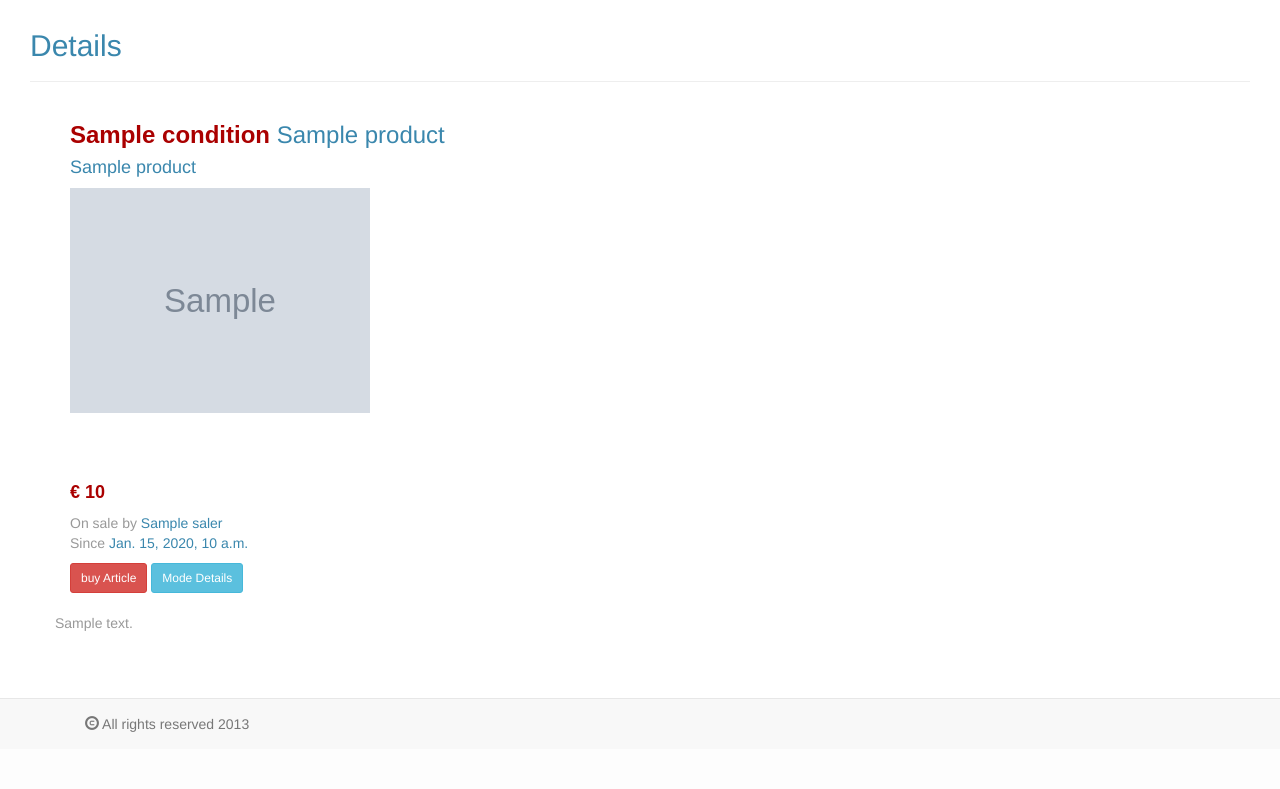
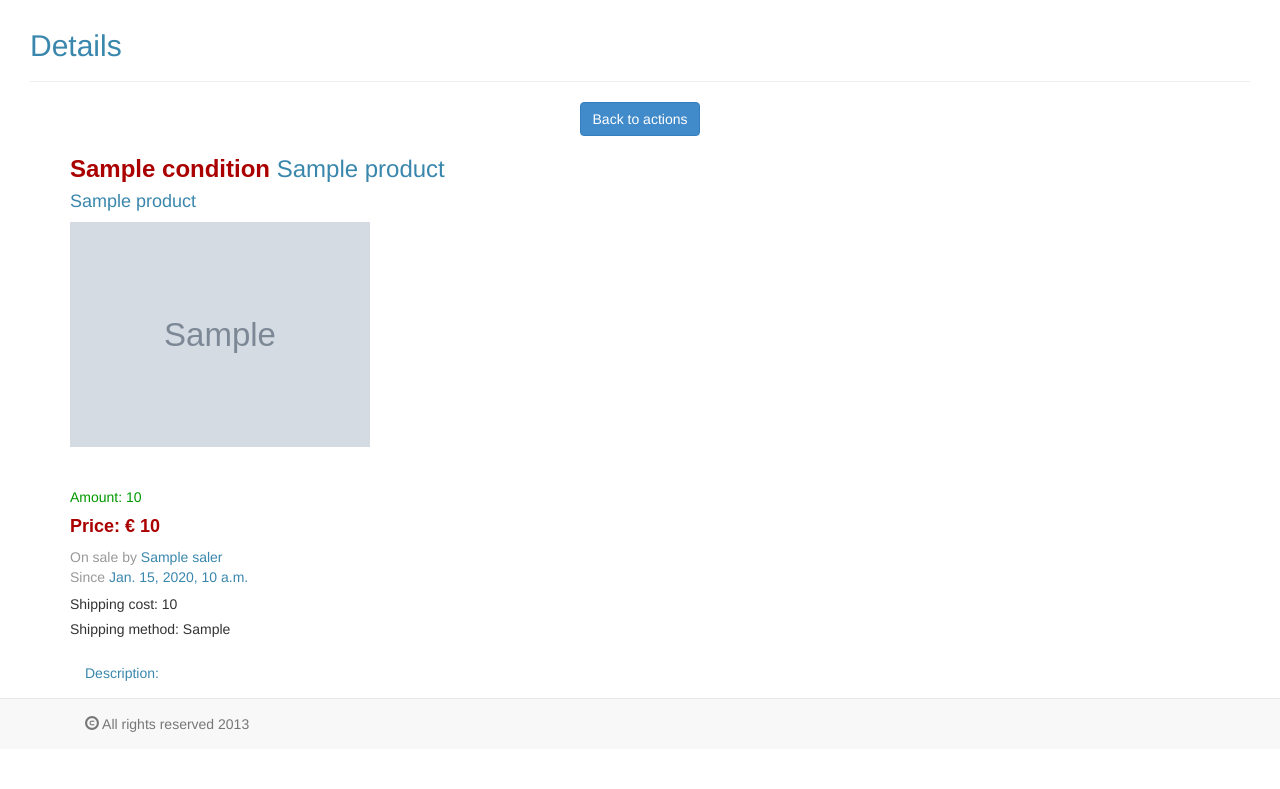
Before and after one commit to greenlighthome/shopit, a Django app: template templates/dashboard/dashboard_details.html in a window 1280 px wide. Shown: the part 51-840 px from the top of the page. Before the commit the page ends 783 px from the top, so only its background shows below. Run offline with Django 3.2, Linux system fonts and the light colour scheme; the template is opened without the code that fills it: most values are stand-ins (such as "Sample title", 1, 10 or a date in 2020); grey boxes marked "Sample" are stand-in pictures; some libraries are stand-ins or nearby versions.

Commit message:
minor changes before nenad change my code ;)

```diff
--- a/static/css/custom_dashboard.css
+++ b/static/css/custom_dashboard.css
@@ -28,6 +28,16 @@ h3 {
 }
 #basic-tooltip {
   width: 40px;
+}
+.btn-center {
+  margin-left: auto;
+  margin-right: auto;
+  display: block;
+}
+.on_stock {
+  position: relative;
+  color: #009900;
+  display: inline;
 }
 .popover {
   background-color: #3276B1;
--- a/static/less/custom_dashboard.less
+++ b/static/less/custom_dashboard.less
@@ -36,6 +36,17 @@ h1,h2,h3 {
 #basic-tooltip {
   width: 40px;
 }
+.btn-center {
+  margin-left: auto;
+  margin-right: auto;
+  display: block;
+}
+
+.on_stock {
+    position: relative;
+    color:#009900;
+    display: inline;
+  }
 
 .popover {
   background-color: #3276B1;
@@ -43,6 +54,7 @@ h1,h2,h3 {
   width: 140px;
   text-align: center;
 }
+
 .thumbnail {
   float: left;
   width: auto;
--- a/templates/dashboard/dashboard_details.html
+++ b/templates/dashboard/dashboard_details.html
@@ -7,26 +7,27 @@
     {% for message in messages %}
         <p class="{{ message.tags }}">{{ message }}</p>
     {% endfor %}
+    <a href="/dashboard/actions/{{ user.username }}"><button class="btn btn-primary btn-center">Back to actions</button></a>
     <div class="container">
         <h3 class="text-info"><span class="price"> {{ product.condition }}</span> {{ product.title }}</h3>
         <h4 class="text-info">{{ product.name }}</h4>
 
         {% if product.image %}
-            <img class="img-responsive" src="{{ product.image.url }}" width="300"><br><br><br>
-            <h4 class="price">€ {{ product.price }}</h4>
+            <img class="img-responsive" src="{{ product.image.url }}" width="300"><br><br>
+            <h5 class="on_stock">Amount: {{ product.quantity }}</h5>
+            <h4 class="price">Price: € {{ product.price }}</h4>
         {% endif %}
         <p class="text-muted">On sale by <span class="text-info">{{ product.saler }}</span><br>
             Since <span class="text-info">{{ product.date_added }}</span> </p>
-        <div class="btn-group">
-            <button class="btn btn-sm btn-danger" value="">buy Article</button>
+        <h5 class="">Shipping cost: {{ product.shipping_cost }}</h5>
+        <h5 class="">Shipping method: {{ product.shipping_method }}</h5>
+        <div class="modal-header">
+            <h5 class="modal-title text-info">Description:</h5>
         </div>
-        <div class="btn-group">
-            <button class="btn btn-sm btn-info" value="">Mode Details</button>
-        </div>
-         <br><br>
-        <div id="description" class="row">
-            <p class="text-muted">{{ product.description }}</p>
-        </div>
+        <p class="">{{ product.description }}</p>
+
+
+
     </div>
 
 {% endblock %}
```
Also changed, not shown: templates/web_shop/details.html (+9 -4 lines). Lines whose indentation alone changed are shown as unchanged.
